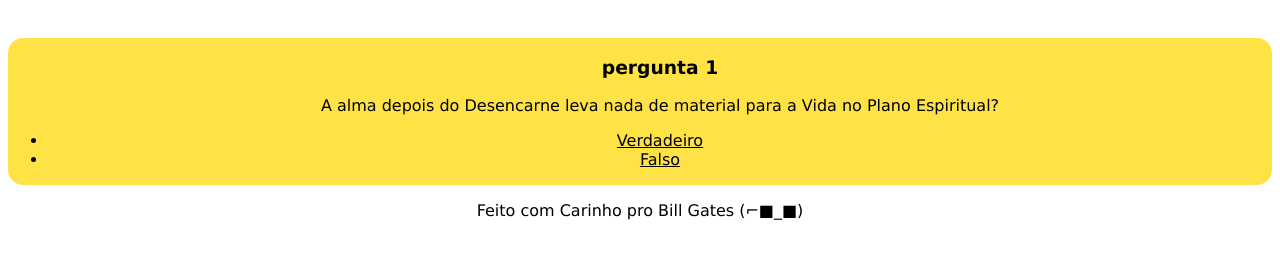
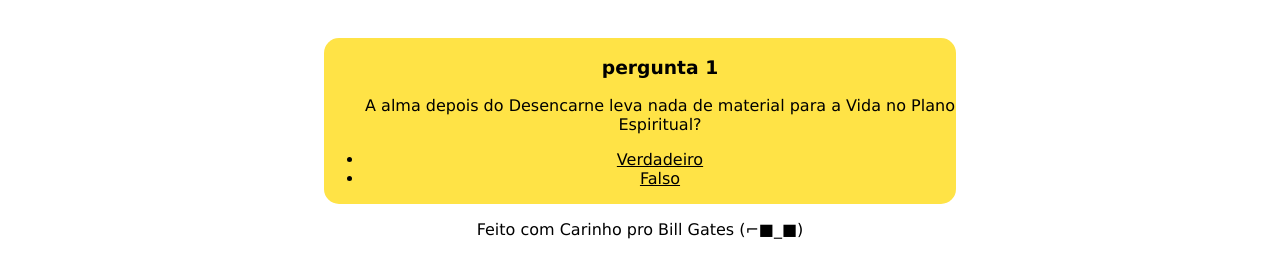
Before and after one commit to AlexandreSantAnaLangunno/Quiz, a plain HTML site: page index.html in a window 1280 px wide. Shown: the part 89-366 px from the top of the page. Drawn offline with Linux system fonts and the light colour scheme; a script that the page names is missing.

Commit message:
Update style.css

```diff
--- a/style.css
+++ b/style.css
@@ -6,6 +6,8 @@
 header{
     display: grid;
 }
+
+
 
 body{
     justify-content: center;
@@ -26,10 +28,14 @@ section{
     display: grid;
     background-color: rgb(255, 227, 70);
     border-radius: 15px;
+    width: 50%;
+    margin: auto;
+    text-align: center;
 }
 
 section:hover{
     background-color: rgb(255, 232, 102);
+    box-shadow: 2px 3px 10px rgba(0, 0, 0, 0.1);
 }
 
 footer{
```
